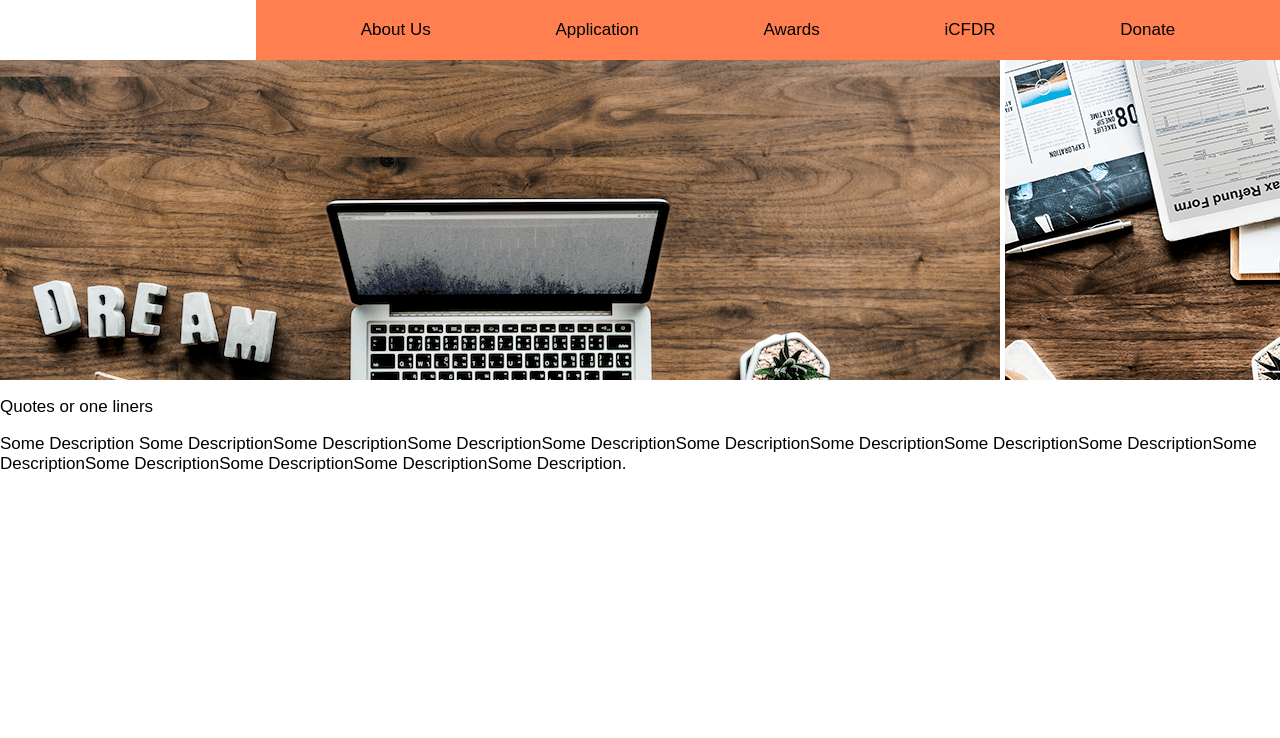
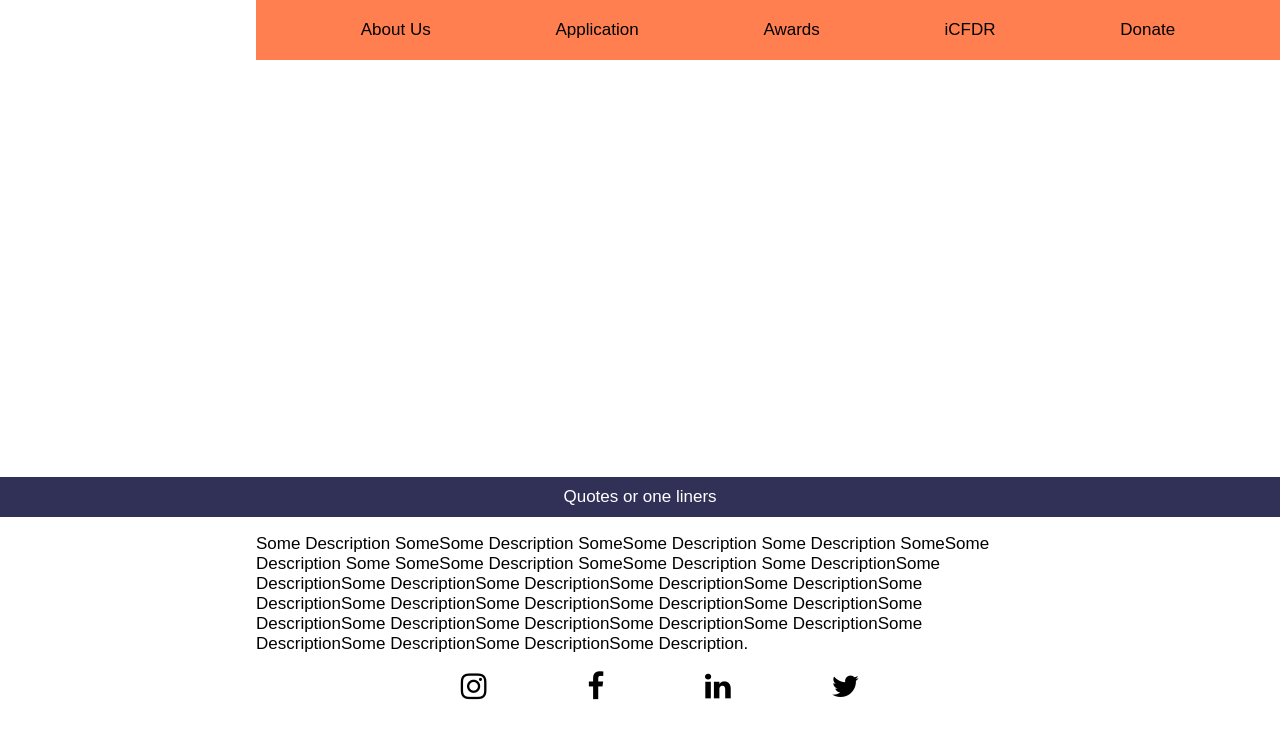
Before and after one commit to pavandeore/swlp, a plain HTML site: page index.html in a window 1280 px wide. Drawn offline with Linux system fonts and the light colour scheme.

Commit message:
modified styles

```diff
--- a/index.html
+++ b/index.html
@@ -4,6 +4,7 @@
         <title>SWLP</title>
         <link rel="stylesheet" type="text/css" href="style.css" />
         <meta name="viewport" content="width=device-width, initial-scale=1">
+        <link rel="stylesheet" href="https://cdnjs.cloudflare.com/ajax/libs/font-awesome/4.7.0/css/font-awesome.min.css">
     </head>
 
     <body>
@@ -19,11 +20,14 @@
             </nav>
             <div id="b-1-carousel">
                 <figure>
-                    <img src="assets/test-image/desk.png" />
+                    <!--
+                        carousel
+                    -->
+                    <!-- <img src="assets/test-image/desk.png" />
                     <img src="assets/test-image/desk2.png" />
                     <img src="assets/test-image/desk3.png" />
                     <img src="assets/test-image/desk.png" />
-                    <img src="assets/test-image/desk2.png" />
+                    <img src="assets/test-image/desk2.png" /> -->
                 </figure>
             </div>
             <div id="b-1-quote">
@@ -31,15 +35,15 @@
             </div>
             <div id="b-1-desc">
                 <p>
-                    Some Description Some DescriptionSome DescriptionSome DescriptionSome DescriptionSome DescriptionSome DescriptionSome DescriptionSome DescriptionSome DescriptionSome DescriptionSome DescriptionSome DescriptionSome Description.
+                    Some Description SomeSome Description SomeSome Description Some Description SomeSome Description Some SomeSome Description SomeSome Description Some DescriptionSome DescriptionSome DescriptionSome DescriptionSome DescriptionSome DescriptionSome DescriptionSome DescriptionSome DescriptionSome DescriptionSome DescriptionSome DescriptionSome DescriptionSome DescriptionSome DescriptionSome DescriptionSome DescriptionSome DescriptionSome DescriptionSome Description.
                 </p>
             </div>
             <div id="b-1-social">
                 <ul>
-                    <li></li>
-                    <li></li>
-                    <li></li>
-                    <li></li>
+                    <li><a href="#" class="fa fa-instagram"></a></li>
+                    <li><a href="#" class="fa fa-facebook"></a></li>
+                    <li><a href="#" class="fa fa-linkedin"></a></li>
+                    <li><a href="#" class="fa fa-twitter"></a></li>
                 </ul>
             </div>
         </div>
--- a/style.css
+++ b/style.css
@@ -34,15 +34,28 @@ ul li{
     color: floralwhite;
 }
 #b-1-carousel{
-    height: 40vh;
+    height: 50vh;
     width: 100vw;
+}
+#b-1-quote p{
+    padding: 10px;
+    background: rgb(49, 49, 88);
+    color: white;
     margin: 0 auto;
-    overflow: hidden;
+    text-align: center;
 }
-#b-1-carousel figure{
-    position: relative;
-    width: 500%;
-    margin: 0;
-    left: 0;
-    animation: 20s slider infinite;
+#b-1-desc {
+    margin: 15px auto;
+    width: 60vw;
 }
+#b-1-social{
+    margin: 10px auto;
+    width: 50vw;
+}
+#b-1-social ul {
+    display: flex;
+    justify-content: space-evenly;
+}
+#b-1-social ul li a{
+    font-size: 30px;
+}
```
